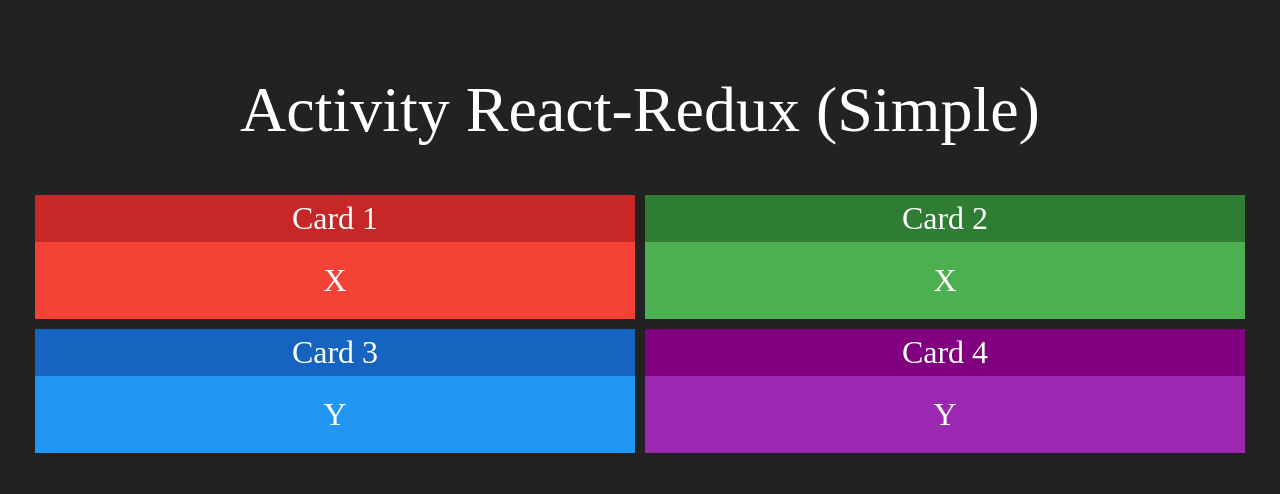
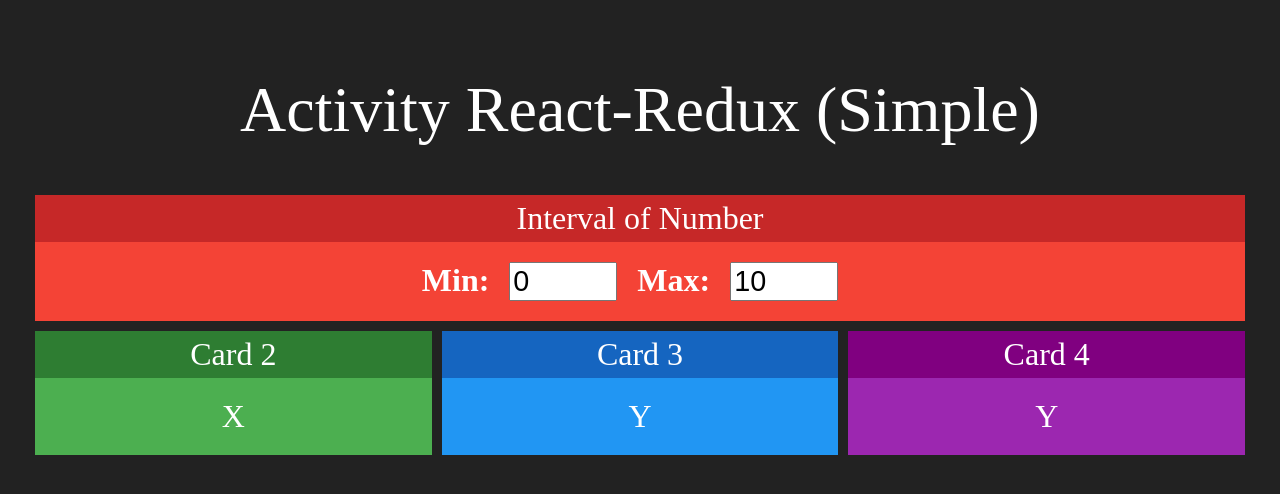
Before and after one commit to AlbertoParente/study-react-redux, a React (Create React App) app: page / in a window 1280 px wide. Shown: the top 494 px of the page. Built offline with nearby package versions, Linux system fonts and the light colour scheme.

Commit message:
Creating Interval component

```diff
--- a/src/App.js
+++ b/src/App.js
@@ -1,16 +1,17 @@
 import logo from './logo.svg'
 import './app.css'
 import Card from './components/Card'
+import Interval from './components/Interval'
 
 function App() {
   return (
     <div className="App">
       <h1>Activity React-Redux (Simple)</h1>
       <div className="line">
-        <Card title="Card 1" red>X</Card>
-        <Card title="Card 2" green>X</Card>
+        <Interval />
       </div>
       <div className="line">
+        <Card title="Card 2" green>X</Card>
         <Card title="Card 3" blue>Y</Card>
         <Card title="Card 4" purple>Y</Card>
       </div>
@@ -18,4 +19,4 @@
   )
 }
 
-export default App;
+export default App
--- /dev/null
+++ b/src/components/Interval.jsx
@@ -0,0 +1,21 @@
+import React from 'react'
+import './interval.css'
+import Card from './Card'
+
+export default props => {
+    return (
+        <Card title="Interval of Number" red>
+            <div className="Interval">
+                <span>
+                    <strong>Min:</strong>
+                    <input type="number" value={0} readOnly />
+                </span>
+                <span>
+                    <strong>Max:</strong>
+                    <input type="number" value={10} readOnly />
+                </span>
+            </div>
+
+        </Card>
+    )
+}
--- /dev/null
+++ b/src/components/interval.css
@@ -0,0 +1,6 @@
+.Interval input {
+    font-size: 1.8rem;
+    margin-left: 20px;
+    margin-right: 20px;
+    width: 100px;
+}
```
